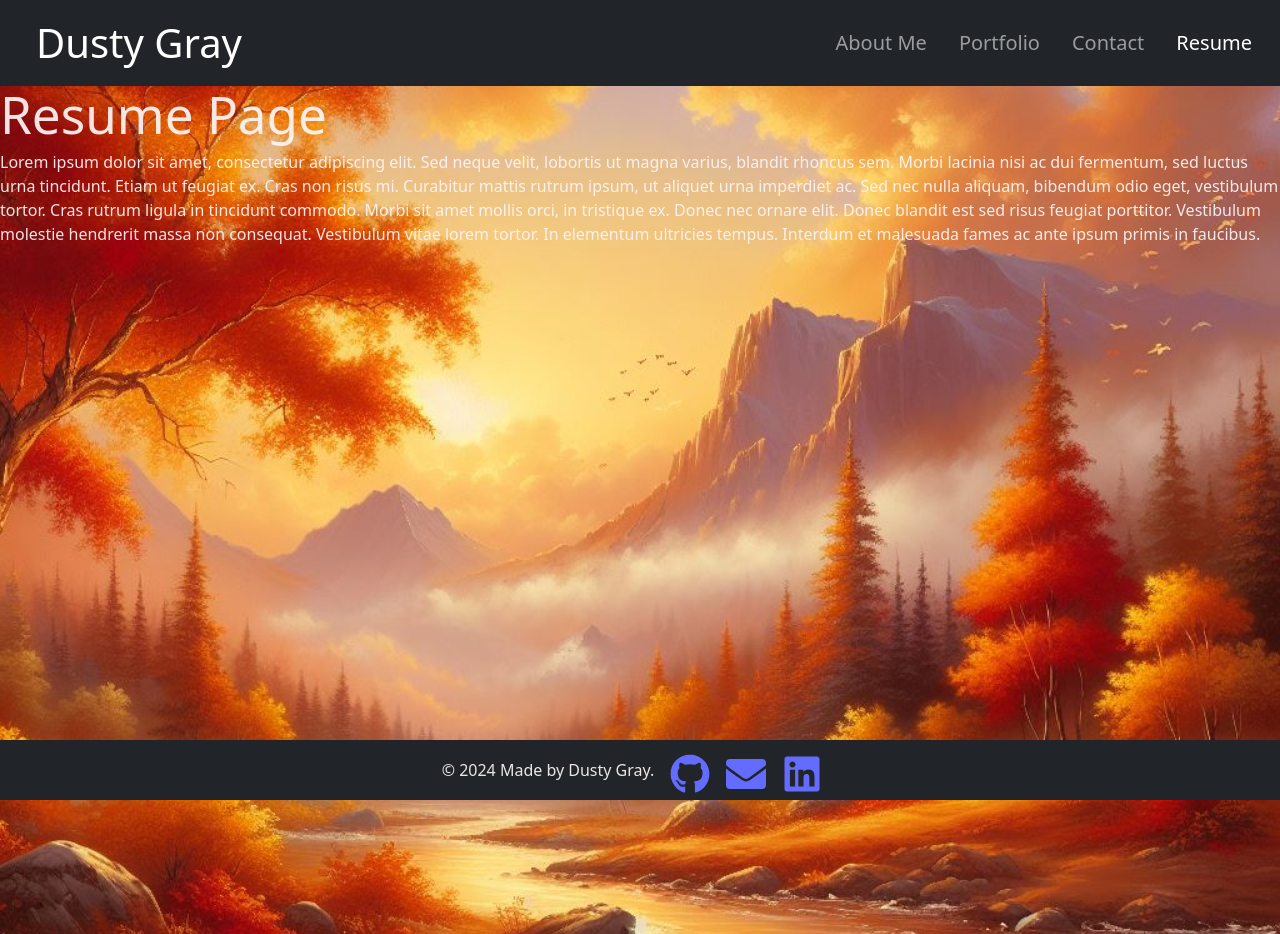
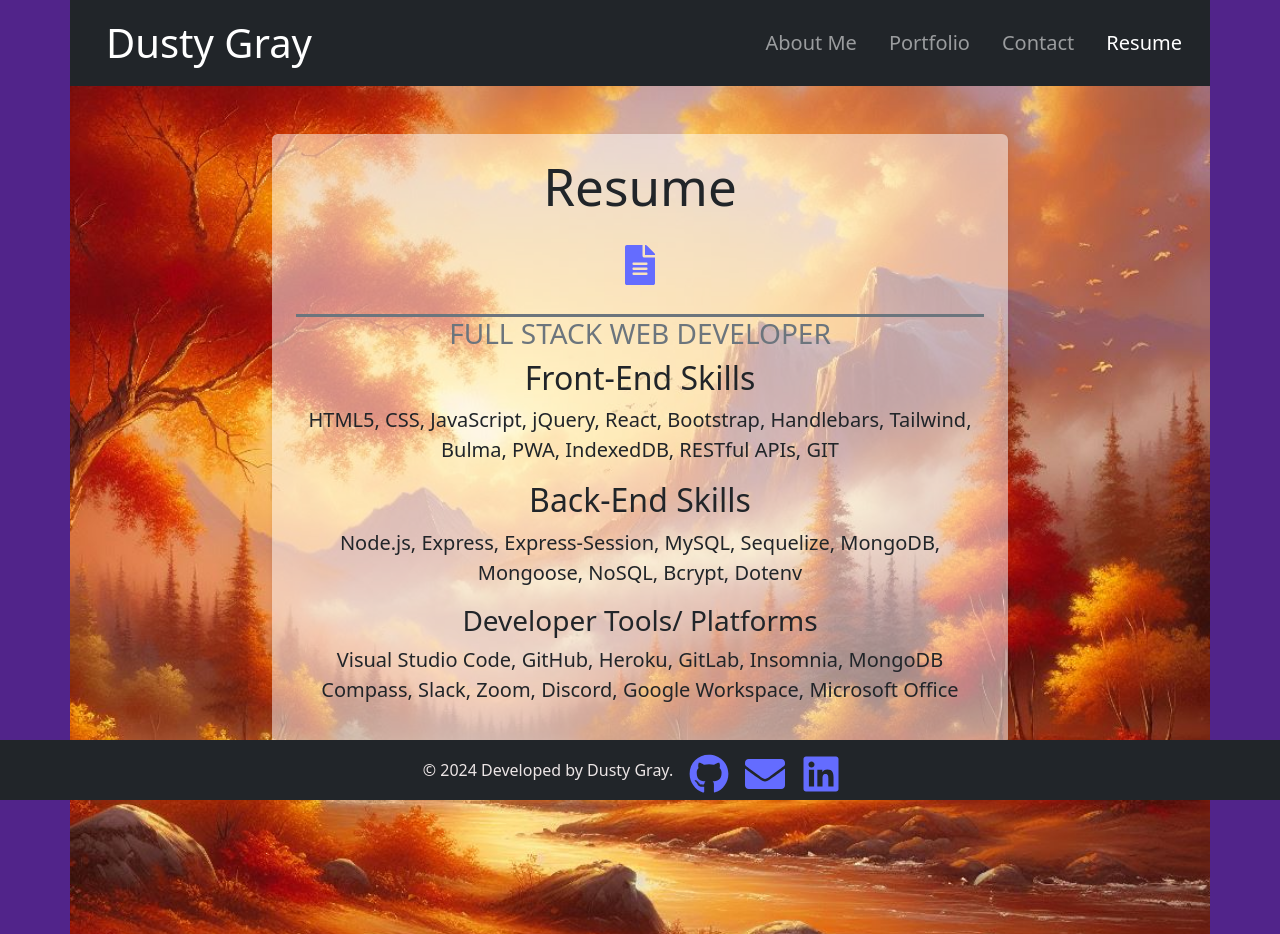
Before and after one commit to RickiBobbii/React-Portfolio, a React (Vite) app in the folder Main/: page /Resume in a window 1280 px wide. Built offline with nearby package versions, Linux system fonts and the light colour scheme.

Commit message:
added resume and descriptions

```diff
--- a/Main/src/components/Footer.jsx
+++ b/Main/src/components/Footer.jsx
@@ -8,7 +8,7 @@ const Footer = () => {
     return (
         <footer className="d-flex justify-content-center fixed-bottom bg-dark">
             <div className="d-flex align-items-center">
-            &copy; 2024 Made by Dusty Gray.
+            &copy; 2024 Developed by Dusty Gray.
             </div>
             <div className="">
                 <a className="mx-3" href="https://github.com/RickiBobbii">
--- a/Main/src/index.css
+++ b/Main/src/index.css
@@ -79,6 +79,11 @@ button:focus-visible {
   list-style: none;
 }
 
+.line {
+  border-top: 3px solid;
+  color: black;
+}
+
 @media (prefers-color-scheme: light) {
   :root {
     color: #213547;
--- a/Main/src/pages/About.jsx
+++ b/Main/src/pages/About.jsx
@@ -10,7 +10,7 @@ export default function About() {
     <div className="container vh-100 pt-5">
       <div className="row text-center justify-content-center">
         <div className="col col-md-8 mb-5">
-          <div className="rounded shadow-sm py-5 px-4 bg-white p-2 text-dark bg-opacity-50">
+          <div className="rounded shadow-sm py-5 px-4 bg-white text-dark bg-opacity-50">
             <img
               src={profilePic}
               alt=""
--- a/Main/src/pages/Resume.jsx
+++ b/Main/src/pages/Resume.jsx
@@ -1,31 +1,39 @@
-import IMAGES from '../assets/home-imageAI.jpg'
+import { FaLinkedin, FaGithub, FaEnvelope, FaFileAlt } from "react-icons/fa";
+import resume from "../assets/Dusty-Gray-Resume.pdf";
 
 export default function Resume() {
   return (
-    <div className='vh-100'
-    // className='mw-100 p-5 text-center shadow-1-strong rounded mb-5 text-white'
-    // style={{
-    //   height: "100vh",
-    //   //width: "100%",
-    //   backgroundSize:  'cover',
-    //   backgroundPosition: 'bottom',
-    //   // objectFit: 'cover',
-    //   backgroundImage: `url(${IMAGES})`
-    // }}
-    >
-      <h1>Resume Page</h1>
-      <p>
-        Lorem ipsum dolor sit amet, consectetur adipiscing elit. Sed neque
-        velit, lobortis ut magna varius, blandit rhoncus sem. Morbi lacinia nisi
-        ac dui fermentum, sed luctus urna tincidunt. Etiam ut feugiat ex. Cras
-        non risus mi. Curabitur mattis rutrum ipsum, ut aliquet urna imperdiet
-        ac. Sed nec nulla aliquam, bibendum odio eget, vestibulum tortor. Cras
-        rutrum ligula in tincidunt commodo. Morbi sit amet mollis orci, in
-        tristique ex. Donec nec ornare elit. Donec blandit est sed risus feugiat
-        porttitor. Vestibulum molestie hendrerit massa non consequat. Vestibulum
-        vitae lorem tortor. In elementum ultricies tempus. Interdum et malesuada
-        fames ac ante ipsum primis in faucibus.
-      </p>
+    <div className="container vh-100 pt-5">
+      <div className="row text-center justify-content-center">
+        <div className="col col-md-8 mb-5">
+          <div className="rounded shadow-sm py-4 px-4 bg-white text-dark bg-opacity-50">
+            <h1 className="mb-3">Resume</h1>
+            <a href={resume} className="">
+              <i className="social-links">
+                <FaFileAlt />
+              </i>
+            </a>
+            <h2 className="fs-3 text-uppercase text-muted line mt-4">
+              Full Stack Web Developer
+            </h2>
+            <h2>Front-End Skills</h2>
+            <p className="fs-5">
+              HTML5, CSS, JavaScript, jQuery, React, Bootstrap, Handlebars,
+              Tailwind, Bulma, PWA, IndexedDB, RESTful APIs, GIT
+            </p>
+            <h2>Back-End Skills</h2>
+            <p className="fs-5">
+              Node.js, Express, Express-Session, MySQL, Sequelize, MongoDB, Mongoose, NoSQL,
+              Bcrypt, Dotenv
+            </p>
+            <h3>Developer Tools/ Platforms</h3>
+            <p className="fs-5">
+              Visual Studio Code, GitHub, Heroku, GitLab, Insomnia, MongoDB
+              Compass, Slack, Zoom, Discord, Google Workspace, Microsoft Office
+            </p>
+          </div>
+        </div>
+      </div>
     </div>
   );
 }
```
Also changed, not shown: 1 other file (tests, documents, lock files or other folders).
